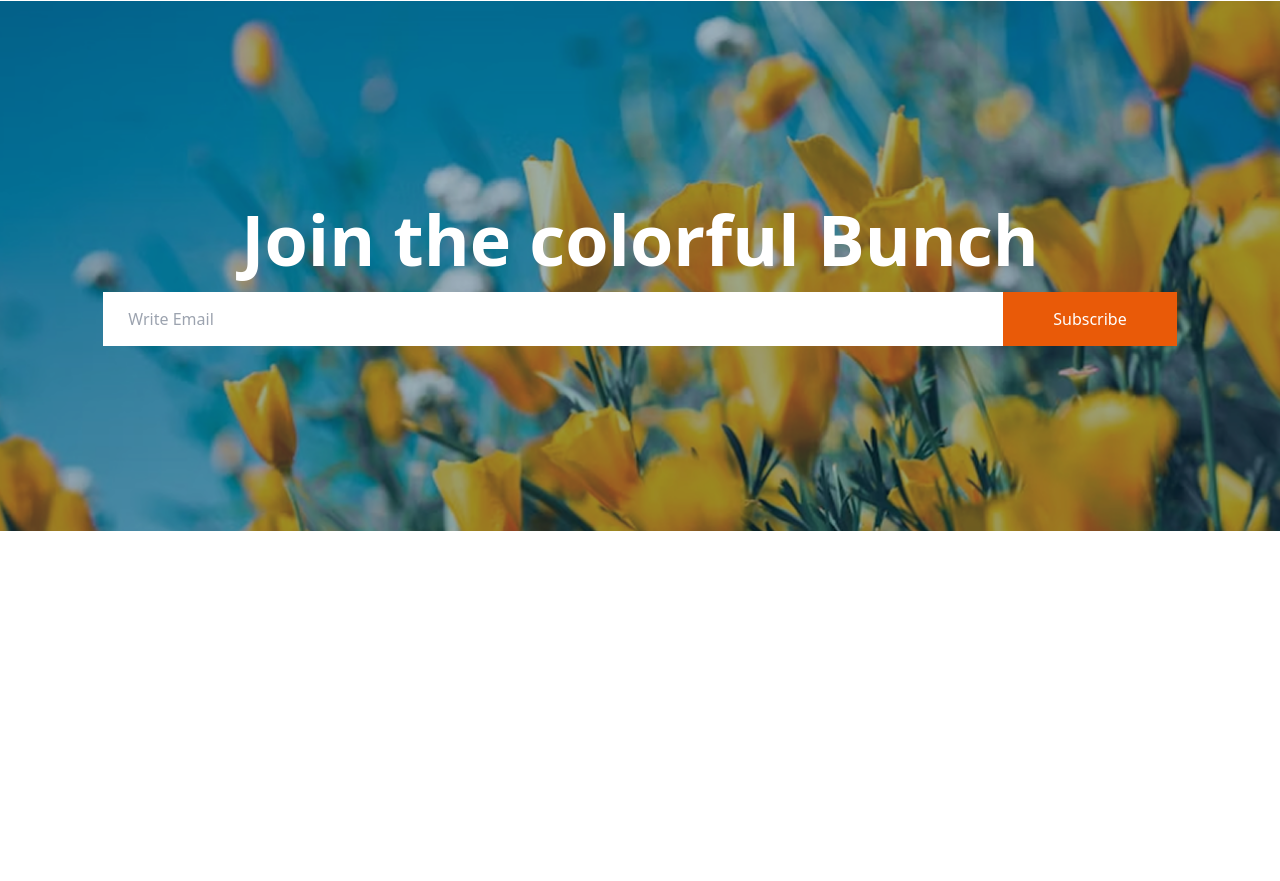
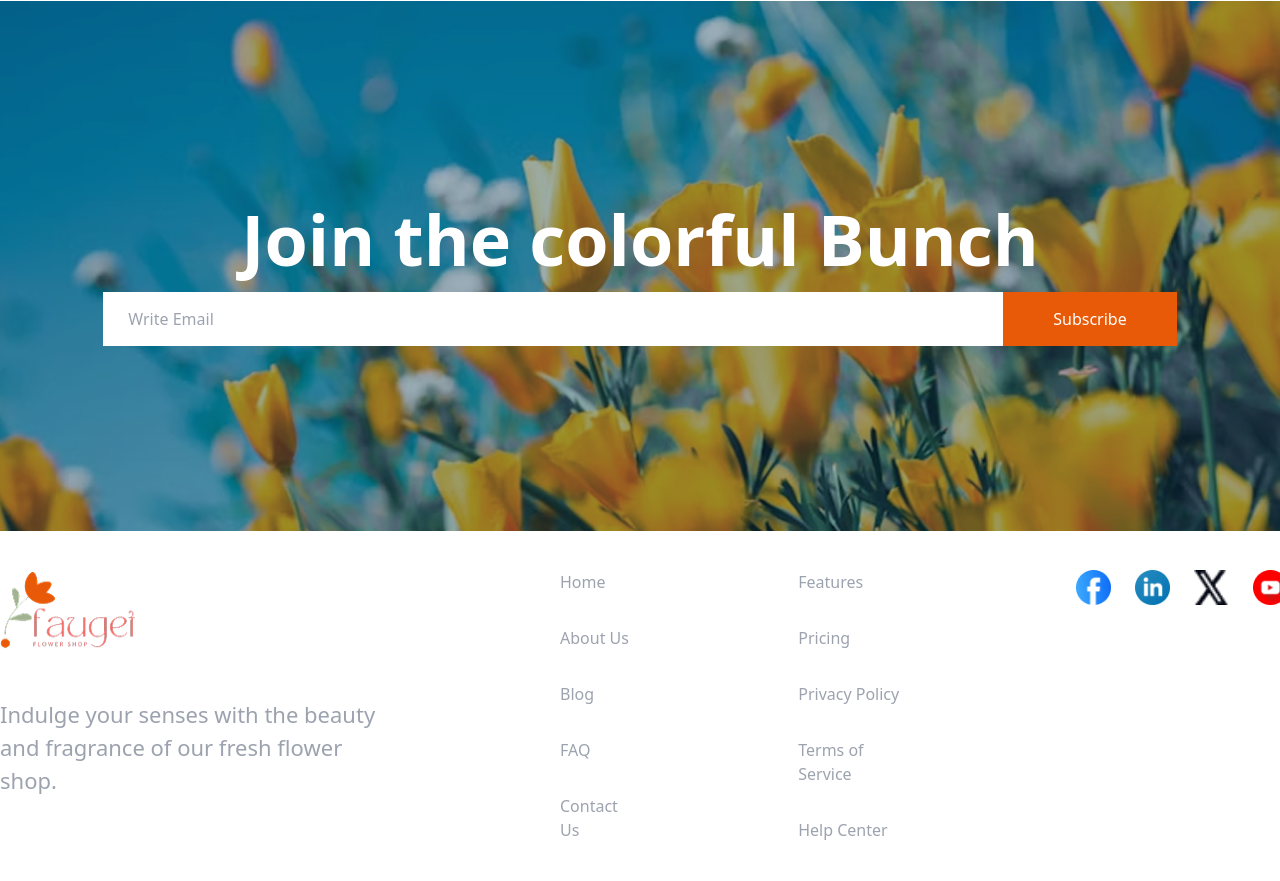
Before and after one commit to alvy00/ph-responsive-a02, a website: page index.html in a window 1280 px wide. Shown: the part 3826-4707 px from the top of the page. Before the commit the page ends 4357 px from the top, so only its background shows below. Drawn offline with nearby package versions, Linux system fonts and the light colour scheme.

Commit message:
Footer section done

```diff
--- a/index.html
+++ b/index.html
@@ -201,6 +201,41 @@
             </div>
          </section>
 
+
+         <!-- Footer section -->
+          <section class="flex justify-center items-center h-[865px] sm:h-[350px]">
+                <div class="flex flex-col sm:flex-row sm:justify-between gap-5 sm:gap-40 text-gray-400">
+
+                    <div class="flex flex-col gap-12">
+                        <img class="w-[135px] h-[80px]" src="./assets/logo.png" alt="logo">
+                        <p class="text-[22px] w-[400px] text-wrap ">Indulge your senses with the beauty and fragrance of our fresh flower shop. </p>
+                    </div>
+
+                    <div class="flex flex-col gap-8">
+                        <a href="">Home</a>
+                        <a href="">About Us</a>
+                        <a href="">Blog</a>
+                        <a href="">FAQ</a>
+                        <a href="">Contact Us</a>
+                    </div>
+
+                    <div class="flex flex-col gap-8">
+                        <a href="">Features</a>
+                        <a href="">Pricing</a>
+                        <a href="">Privacy Policy</a>
+                        <a href="">Terms of Service</a>
+                        <a href="">Help Center</a>
+                    </div>
+
+                    <div class="flex gap-6">
+                        <img class="w-[35px] h-[35px] cursor-pointer" src="./assets/icon-facebook.png" alt="icon-facebook" />
+                        <img class="w-[35px] h-[35px] cursor-pointer" src="./assets/icon-linkedin.png" alt="icon-linkedin" />
+                        <img class="w-[35px] h-[35px] cursor-pointer" src="./assets/icon-twitter.png" alt="icon-twitter" />
+                        <img class="w-[35px] h-[35px] cursor-pointer" src="./assets/icon-youtube.png" alt="icon-youtube" />
+                    </div>
+
+                </div>
+          </section>
     </body>
 
 </html>
```
